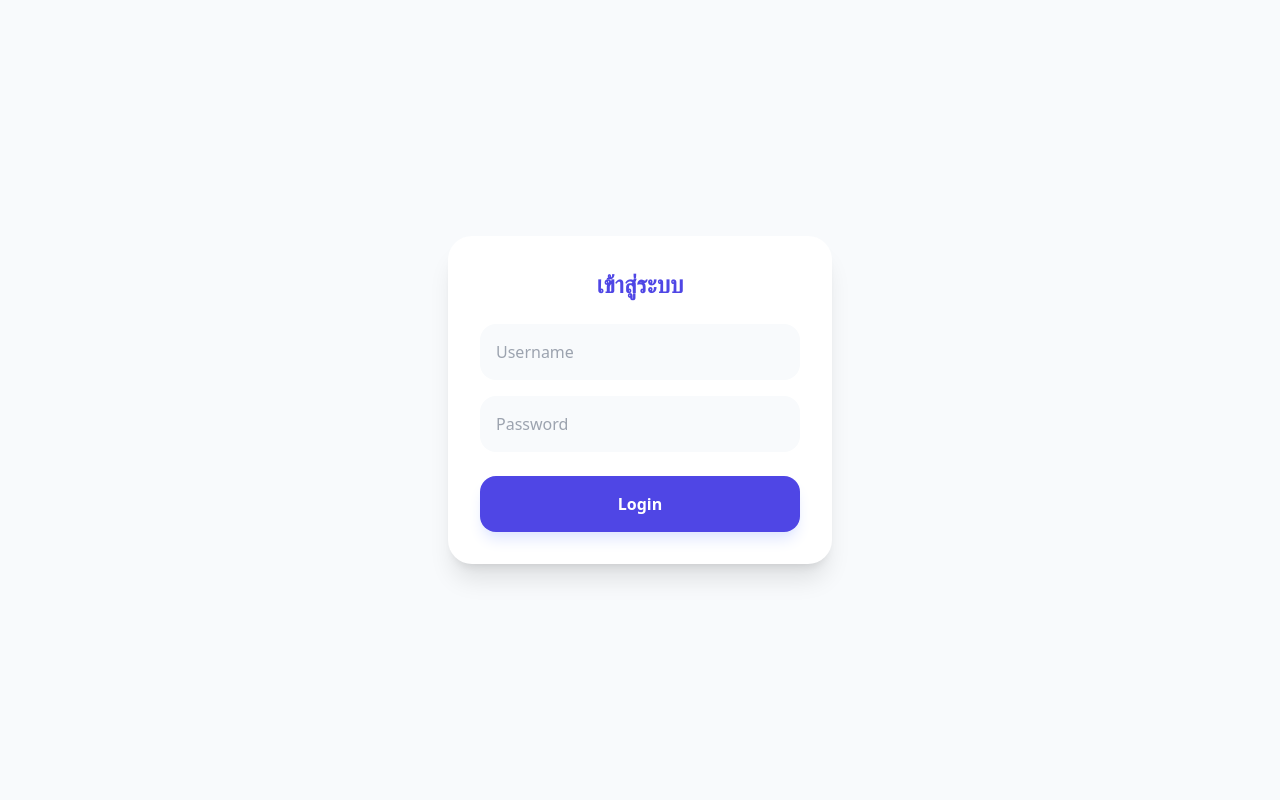
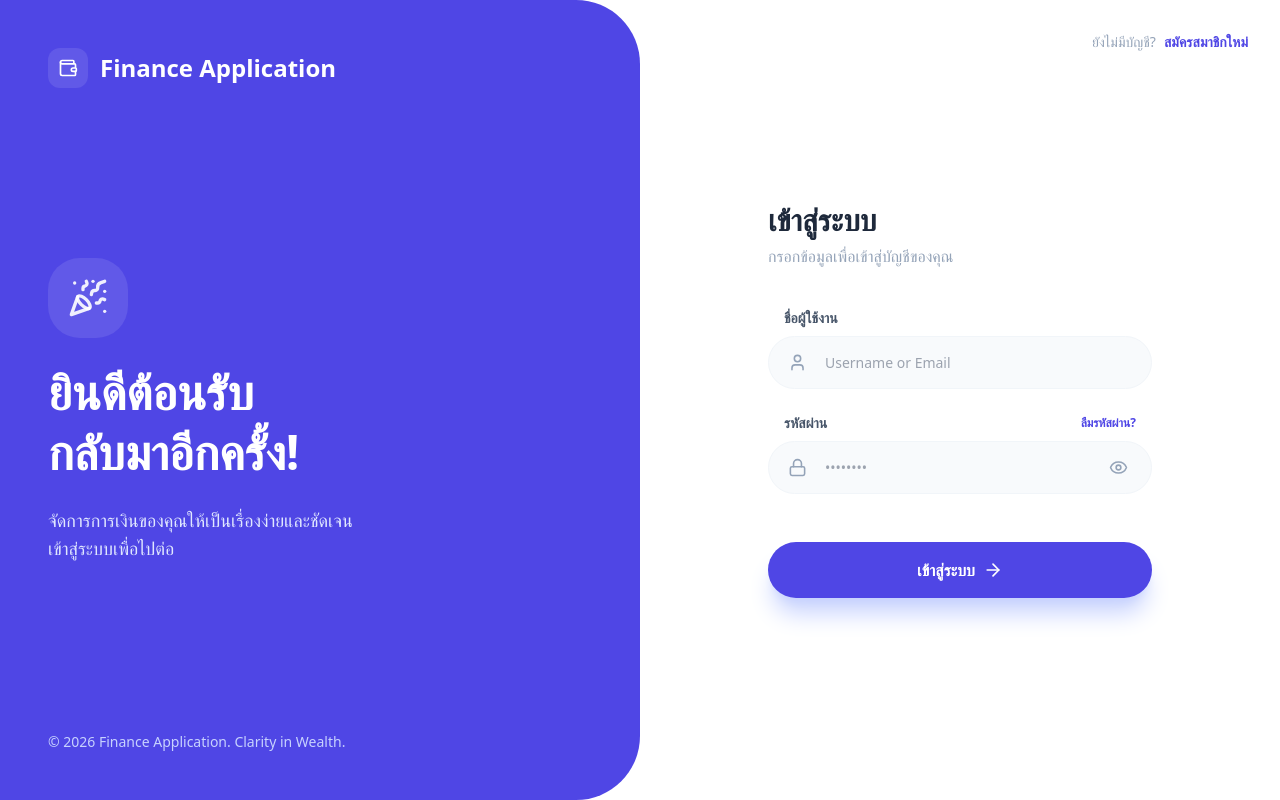
Before and after one commit to N2ngArmXd/Finance-application-, a React (Vite) app in the folder finance-frontend/: page / in a window 1280 px wide. Built offline with nearby package versions, Linux system fonts and the light colour scheme.

Commit message:
Frontend : Login page UX/UI

```diff
--- a/finance-frontend/src/components/Login.jsx
+++ b/finance-frontend/src/components/Login.jsx
@@ -1,8 +1,10 @@
 import React, { useState } from 'react';
+import { User, Lock, Eye, EyeOff, ArrowRight, Wallet, PartyPopper } from 'lucide-react';
 
-export default function Login({ onLoginSuccess }) {
+export default function Login({ onLoginSuccess, onGoToRegister }) {
     const [username, setUsername] = useState('');
     const [password, setPassword] = useState('');
+    const [showPassword, setShowPassword] = useState(false);
     const [error, setError] = useState('');
 
     const handleLogin = async (e) => {
@@ -30,31 +32,126 @@ export default function Login({ onLoginSuccess }) {
     };
 
     return (
-        <div className="min-h-screen flex items-center justify-center bg-slate-50">
-            <form onSubmit={handleLogin} className="p-8 bg-white rounded-3xl shadow-xl w-96">
-                <h2 className="text-2xl font-black mb-6 text-center text-indigo-600">เข้าสู่ระบบ</h2>
+        <div className="min-h-screen h-screen flex bg-white overflow-hidden">
 
-                {error && <div className="mb-4 text-red-500 text-sm font-bold text-center">{error}</div>}
+            {/* ฝั่งซ้าย: โลโก้และข้อความต้อนรับ (พื้นสีคราม) */}
+            <div className="hidden lg:flex w-1/2 bg-indigo-600 p-12 flex-col justify-between rounded-r-[4rem] text-white">
+                <div className="inline-flex items-center gap-3">
+                    <div className="w-10 h-10 bg-white/10 rounded-xl flex items-center justify-center text-white">
+                        <Wallet size={20} />
+                    </div>
+                    <h1 className="text-2xl font-black">Finance Application</h1>
+                </div>
+
+                <div className="space-y-6">
+                    <div className="w-20 h-20 bg-white/10 rounded-[2rem] flex items-center justify-center text-white/90">
+                        <PartyPopper size={40} />
+                    </div>
+                    <h2 className="text-5xl font-black leading-tight">
+                        ยินดีต้อนรับ<br />กลับมาอีกครั้ง!
+                    </h2>
+                    <p className="text-indigo-100 text-lg max-w-md font-medium">
+                        จัดการการเงินของคุณให้เป็นเรื่องง่ายและชัดเจน <br />เข้าสู่ระบบเพื่อไปต่อ
+                    </p>
+                </div>
+
+                <p className="text-sm text-indigo-200">© 2026 Finance Application. Clarity in Wealth.</p>
+            </div>
+
+            {/* ฝั่งขวา: ฟอร์มเข้าสู่ระบบ (พื้นสีขาว) */}
+            <div className="w-full lg:w-1/2 flex items-center justify-center p-8 bg-white relative">
+
+                {/* ปุ่ม Register มุมขวาบน (Option) */}
+                <div className="absolute top-8 right-8 flex items-center gap-2">
+                    <span className="text-sm text-slate-400 font-medium">ยังไม่มีบัญชี?</span>
+                    <button
+                        type="button"
+                        onClick={onGoToRegister}
+                        className="text-sm font-bold text-indigo-600 hover:text-indigo-700"
+                    >
+                        สมัครสมาชิกใหม่
+                    </button>
+                </div>
+
+                {/* Form Wrapper - จัดกลางและจำกัดความกว้าง */}
+                <div className="w-full max-w-sm">
+                    <div className="mb-10">
+                        <h2 className="text-3xl font-black text-slate-800">เข้าสู่ระบบ</h2>
+                        <p className="text-slate-400 text-base mt-1.5">กรอกข้อมูลเพื่อเข้าสู่บัญชีของคุณ</p>
+                    </div>
+
+                    <form onSubmit={handleLogin} className="space-y-6">
+                        {error && (
+                            <div className="p-4 bg-red-50 text-red-500 text-xs font-bold rounded-2xl text-center border border-red-100">
+                                {error}
+                            </div>
+                        )}
+
+                        {/* ตัวอย่างเฉพาะส่วน Username Input */}
+                        <div className="space-y-2">
+                            <label className="block text-sm font-bold text-slate-600 ml-4">ชื่อผู้ใช้งาน</label>
+                            <div className="relative group">
+                                {/* ส่วนไอคอน: ใช้ flex และ h-full เพื่อบังคับให้อยู่กลางความสูงของ input */}
+                                <div className="absolute left-5 inset-y-0 flex items-center justify-center pointer-events-none text-slate-400">
+                                    <User size={19} className="mb-[1px]" /> {/* ถ้ายังรู้สึกว่าสูงไปนิด ให้ใช้ mb-[1px] เพื่อดึงมันลงมาแบบละเอียดครับ */}
+                                </div>
 
                                 <input
                                     type="text"
-                    placeholder="Username"
-                    className="w-full p-4 mb-4 bg-slate-50 rounded-2xl outline-none focus:ring-2 focus:ring-indigo-500"
+                                    placeholder="Username or Email"
+                                    className="w-full pl-14 pr-6 py-4 bg-slate-50 border border-slate-100 rounded-full outline-none focus:ring-2 focus:ring-indigo-500/20 focus:bg-white focus:border-indigo-500 transition-all text-sm leading-none"
+                                    /* ใส่ leading-none เพื่อให้ข้อความอยู่กลางที่สุด */
                                     value={username}
                                     onChange={(e) => setUsername(e.target.value)}
                                 />
+                            </div>
+                        </div>
+
+                        {/* Password Input */}
+                        <div className="space-y-2">
+                            <div className="flex justify-between items-center px-4">
+                                <label className="text-sm font-bold text-slate-600">รหัสผ่าน</label>
+                                <button type="button" className="text-xs font-bold text-indigo-600 hover:text-indigo-700">ลืมรหัสผ่าน?</button>
+                            </div>
+                            <div className="relative group">
+                                {/* ไอคอนแม่กุญแจ: ใช้ inset-y-0 และ flex เพื่อให้อยู่กลางแนวตั้งเป๊ะ */}
+                                <div className="absolute left-5 inset-y-0 flex items-center justify-center pointer-events-none text-slate-400">
+                                    <Lock size={19} />
+                                </div>
+
                                 <input
-                    type="password"
-                    placeholder="Password"
-                    className="w-full p-4 mb-6 bg-slate-50 rounded-2xl outline-none focus:ring-2 focus:ring-indigo-500"
+                                    type={showPassword ? "text" : "password"}
+                                    placeholder="••••••••"
+                                    className="w-full pl-14 pr-14 py-4 bg-slate-50 border border-slate-100 rounded-full outline-none focus:ring-2 focus:ring-indigo-500/20 focus:bg-white focus:border-indigo-500 transition-all text-sm leading-none"
                                     value={password}
                                     onChange={(e) => setPassword(e.target.value)}
+                                    required
                                 />
 
-                <button type="submit" className="w-full py-4 bg-indigo-600 text-white rounded-2xl font-bold hover:bg-indigo-700 shadow-lg shadow-indigo-100 transition-all">
-                    Login
+                                {/* ไอคอนลูกตา: ใช้ inset-y-0 และ flex เพื่อให้อยู่กลางแนวตั้งเป๊ะเช่นกัน */}
+                                <button
+                                    type="button"
+                                    onClick={() => setShowPassword(!showPassword)}
+                                    className="absolute right-5 inset-y-0 flex items-center justify-center text-slate-400 hover:text-slate-600 transition-colors px-1"
+                                >
+                                    {showPassword ? <EyeOff size={19} /> : <Eye size={19} />}
                                 </button>
+                            </div>
+                        </div>
+
+                        {/* Action Buttons - โค้งมนแบบ Pill Shape */}
+                        <div className="pt-6">
+                            <button
+                                type="submit"
+                                className="w-full py-4 bg-indigo-600 text-white rounded-full font-bold hover:bg-indigo-700 shadow-xl shadow-indigo-200 transition-all flex items-center justify-center gap-2 group"
+                            >
+                                เข้าสู่ระบบ
+                                <ArrowRight size={20} className="group-hover:translate-x-1 transition-transform" />
+                            </button>
+                        </div>
                     </form>
+                </div>
+            </div>
         </div>
     );
 }
--- a/finance-frontend/src/components/Sidebar.jsx
+++ b/finance-frontend/src/components/Sidebar.jsx
@@ -6,7 +6,7 @@ export default function Sidebar({ isOpen, setIsOpen, activePage, setActivePage }
     const menuItems = [
         { id: 'dashboard', icon: <LayoutDashboard size={22} />, label: 'หน้าหลัก' },
         { id: 'history', icon: <Wallet size={22} />, label: 'ประวัติธุรกรรม' },
-        { id: 'transaction', icon: <PlusCircle size={22} />, label: 'บันทึกรายรับรายจ่าย' },
+        { id: 'transaction', icon: <PlusCircle size={22} />, label: 'บันทึกรายธุรกรรม' },
     ];
 
     return (
```
Lines whose indentation alone changed are shown as unchanged.
